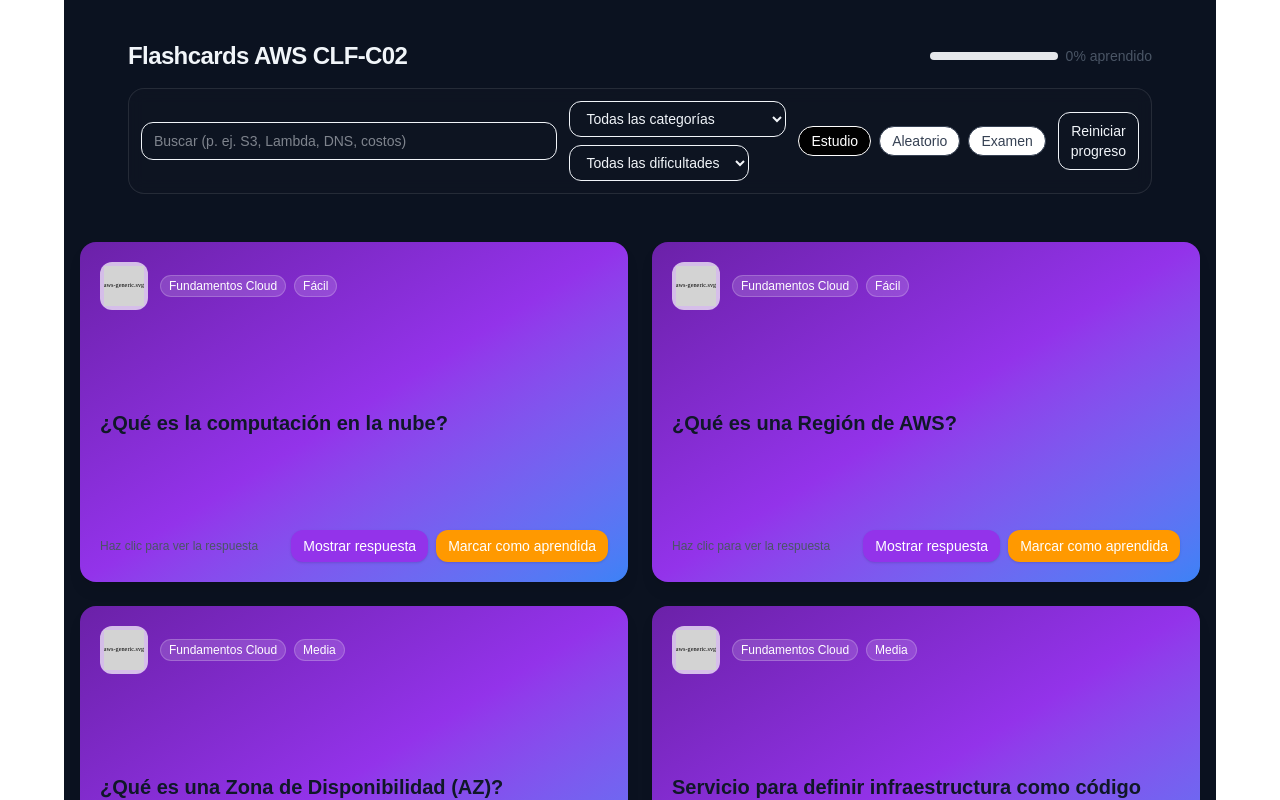
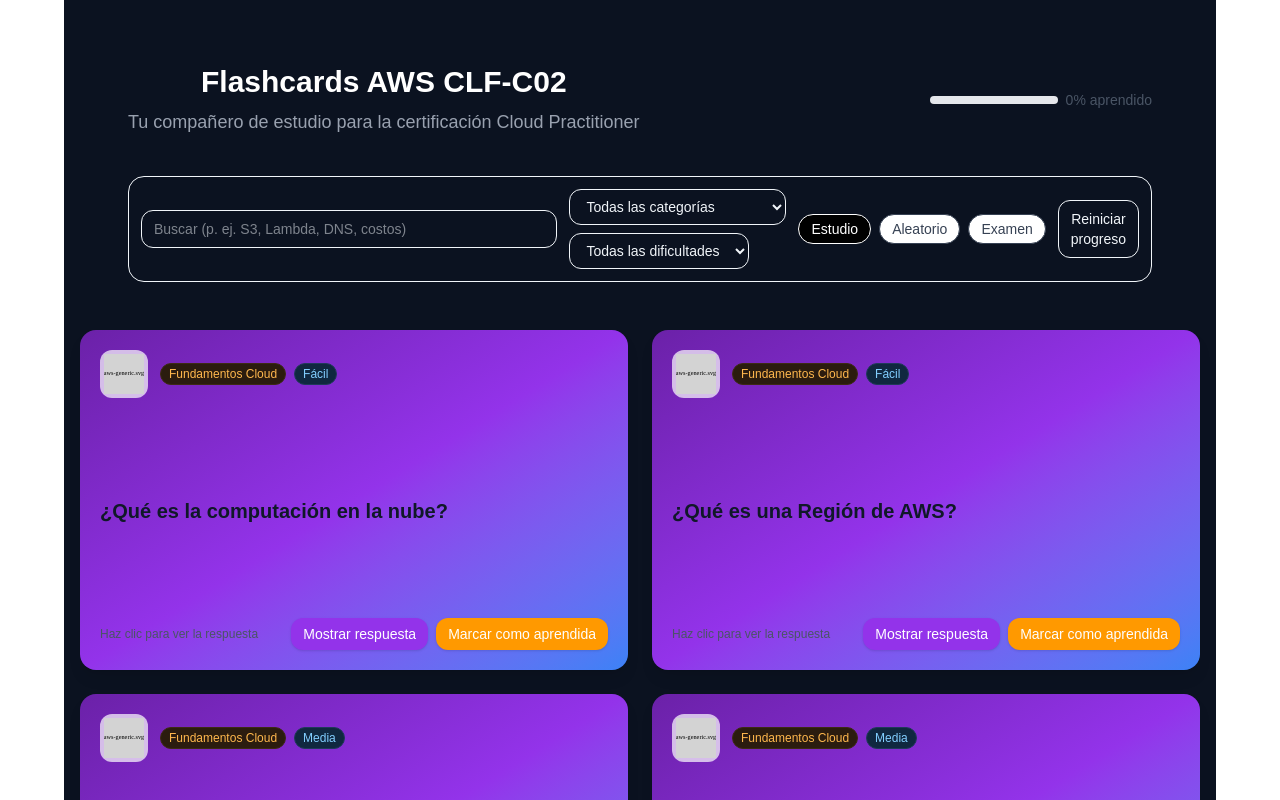
Before and after one commit to luna-github-tech/flashcards-aws, a Next.js app: page / in a window 1280 px wide. Shown: the top 800 px of the page. Built offline with nearby package versions, Linux system fonts and the light colour scheme.

Commit message:
Actualización de título y subtítulo en página principal

```diff
--- a/src/app/page.tsx
+++ b/src/app/page.tsx
@@ -785,9 +785,13 @@
                 </div>
                 <div className="flex flex-wrap items-center gap-2">
 
-<Tag className="bg-white/15 text-white border-white/20 backdrop-blur">{card.categoria}</Tag>
-<Tag className="bg-white/15 text-white border-white/20 backdrop-blur">{card.dificultad}</Tag>
+<Tag className="bg-[#2B1C0F] text-[#FFB84D] border-[#3D2A14]">
+  {card.categoria}
+</Tag>
 
+<Tag className="bg-[#102840] text-[#82CFFF] border-[#1F3A5A]">
+  {card.dificultad}
+</Tag>
 
                   {learned && <Tag className="bg-emerald-50 text-emerald-700 border-emerald-200 dark:bg-emerald-900/30 dark:text-emerald-200 dark:border-emerald-800">Aprendida ✅</Tag>}
                 </div>
@@ -844,12 +848,14 @@
                 </a>
               )}
               <div className="mt-6 flex justify-between">
+
 <button
   onClick={() => setFlipped(false)}
-                  className="rounded-xl border border-transparent bg-blue-600 text-white px-3 py-1.5 text-sm shadow hover:scale-105 hover:bg-blue-700 transition-transform"
+  className="rounded-xl border border-transparent bg-[#0972D3] text-white px-3 py-1.5 text-sm shadow hover:bg-[#0A66C2] transition"
 >
   Volver a la pregunta
 </button>
+
                 <button
                   onClick={() => onToggleLearned?.(card.id)}
 
@@ -900,11 +906,25 @@
 }) {
   return (
     <div className="mx-auto mb-6 flex w-full max-w-5xl flex-col gap-4">
+
 <div className="flex flex-col items-start justify-between gap-3 sm:flex-row sm:items-center">
-        <h1 className="text-2xl font-semibold tracking-tight">Flashcards AWS CLF-C02</h1>
+
+        <div className="text-center my-6">
+  <h1 className="text-3xl font-bold text-white">
+    Flashcards AWS CLF-C02
+  </h1>
+  <p className="text-lg text-gray-400 mt-2">
+    Tu compañero de estudio para la certificación Cloud Practitioner
+  </p>
+</div>
+
+
         <div className="flex items-center gap-2 text-sm">
+
+
           <div className="h-2 w-32 overflow-hidden rounded-full bg-gray-200 dark:bg-neutral-800">
             <div
+
               className="h-full bg-gradient-to-r from-emerald-500 to-blue-500 transition-all"
               style={{ width: `${Math.min(100, Math.max(0, progressPct))}%` }}
             />
@@ -913,9 +933,7 @@
         </div>
       </div>
 
-     <div className="flex flex-col gap-3 rounded-2xl border border-white/10 bg-[#0F1624]/60 backdrop-blur p-3 sm:flex-row sm:items-center">
-
-
+      <div className="flex flex-col gap-3 rounded-2xl border p-3 dark:border-neutral-800 sm:flex-row sm:items-center">
         <input
           value={query}
           onChange={(e) => setQuery(e.target.value)}
```
Lines whose indentation alone changed are shown as unchanged.
